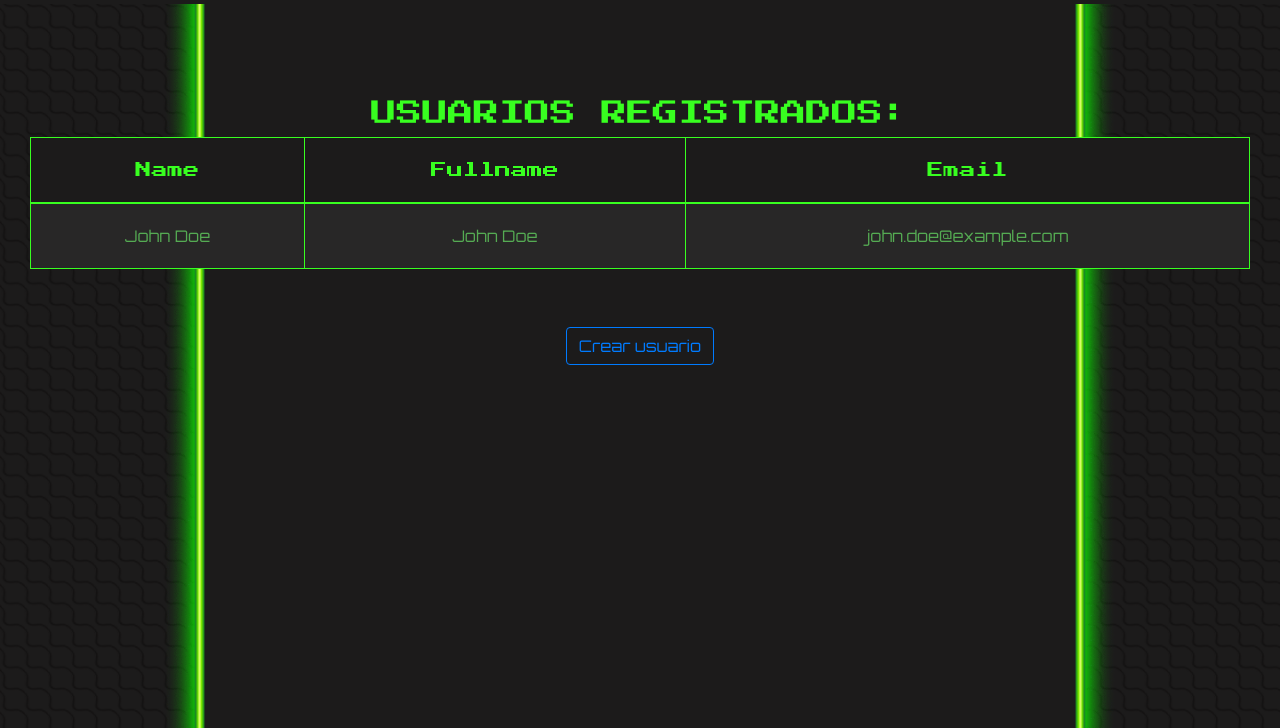
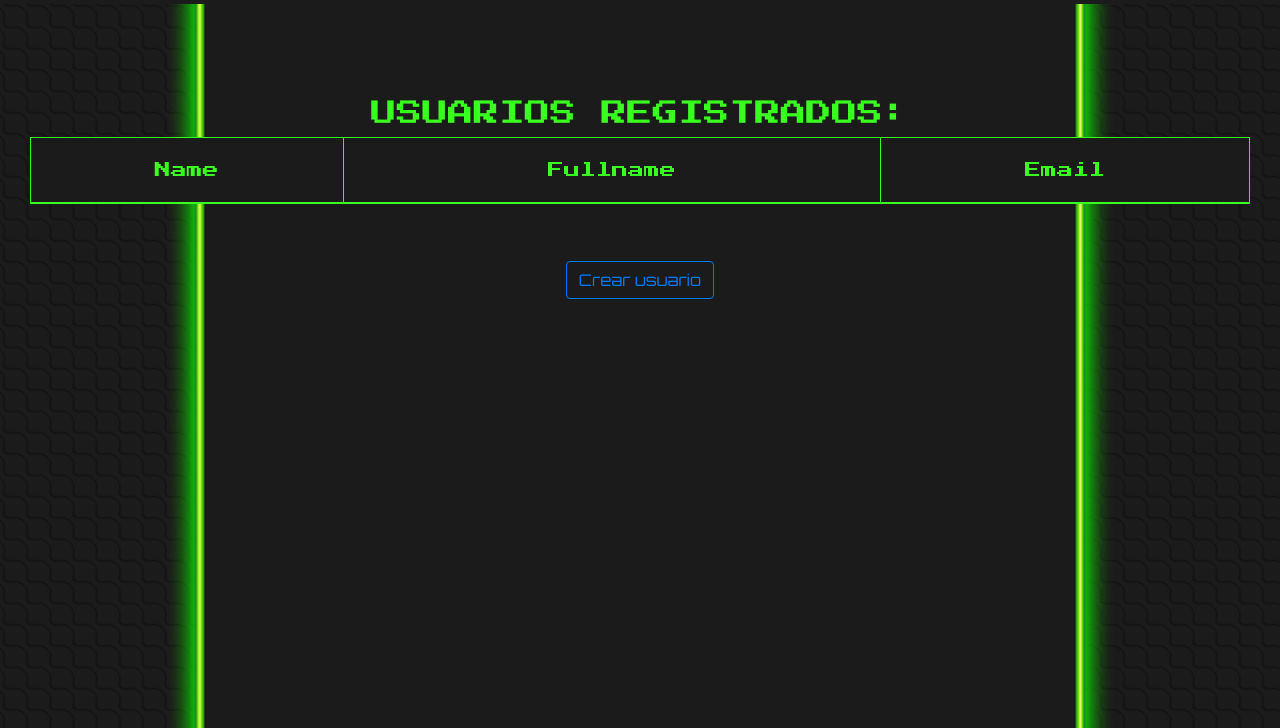
Before and after one commit to MariaDoloresSuarez/Proyecto_Snake, a website: page views/users.html in a window 1280 px wide. Shown: the part 72-800 px from the top of the page. Drawn offline with nearby package versions, Linux system fonts and the light colour scheme; no server answers; a web font is replaced by a local one.

Commit message:
mostrando todos los usuarios

```diff
--- a/snakeAPI.js
+++ b/snakeAPI.js
@@ -33,22 +33,42 @@ const getUsers = async () => {
  console.log(result);
 
  for (var i=0;i<result.length;i++){
-     const resu_username=result[i].username;
-     const resu_fullname=result[i].fullname;
-     const resu_email=result[i].email;
+    // const resu_username=result[i].username;
+    // const resu_fullname=result[i].fullname;
+     //const resu_email=result[i].email;
+     //console.log("largo"+ result.length);
+     //console.log("i",+i);
+    //  var d = '<tr>'+
+    //  '<th>ID</th>'+
+    //  '<th>Nombres</th>'+
+    //  '<th>Apellidos</th>'+
+    //  '</tr>';
 
-    console.log(resu_username,resu_fullname,resu_email);
+    //   d+= '<tr>'+
+    //  '<td>'+result[i].username+'</td>'+
+    //  '<td>'+result[i].fullname+'</td>'+
+    //   '<td>'+result[i].email+'</td>'+
+    //    '</tr>';
+
+    // }
+    // $("#users tbody").append(d);
 
 
-    document.getElementById('nombre').innerHTML = resu_username;
-    document.getElementById('fullname').innerHTML = resu_fullname;
-    document.getElementById('email').innerHTML = resu_email;
+    $( "#users tbody" ).append( "<tr>" +
+          "<td>" + result[i].username+ "</td>" +
+          "<td>" + result[i].fullname + "</td>" +
+          "<td>" + result[i].email+ "</td>" +
+        "</tr>" );
+   // console.log(resu_username,resu_fullname,resu_email);
 
 
-    }
+    // document.getElementById('nombre').innerHTML = resu_username;
+    // document.getElementById('fullname').innerHTML = resu_fullname;
+    // document.getElementById('email').innerHTML = resu_email;
 
 
 
+ }
 
 })();
 
--- a/src/users/users.routes.js
+++ b/src/users/users.routes.js
@@ -8,7 +8,7 @@ router.get('/', (req, res) => {
     // let users = getUsers();
       res.status(200);
       res.send(users);
-      console.log('usuario'+ users.username);
+
     }).catch((error)=>{
       res.sendStatus(500);
     });
--- a/styles/estilos.css
+++ b/styles/estilos.css
@@ -46,6 +46,7 @@ h2{
     /* font-family: 'Orbitron', sans-serif;
     color:  #007bff; */
     background-color: #1c1b1b;
+
 }
 th{
     font-family: 'Press Start 2P', cursive;
@@ -58,6 +59,7 @@ th{
 td{
     font-family: 'Orbitron', sans-serif;
     color:  #55ab53;
+
 }
 
 
--- a/views/users.html
+++ b/views/users.html
@@ -85,9 +85,9 @@
             </thead>
             <tbody>
                 <tr>
-                    <td id="nombre">John Doe</td>
+                    <!-- <td id="nombre">John Doe</td>
                     <td id="fullname">John Doe</td>
-                    <td id="email">john.doe@example.com</td>
+                    <td id="email">john.doe@example.com</td> -->
                 </tr>
             </tbody>
         </table>
```
